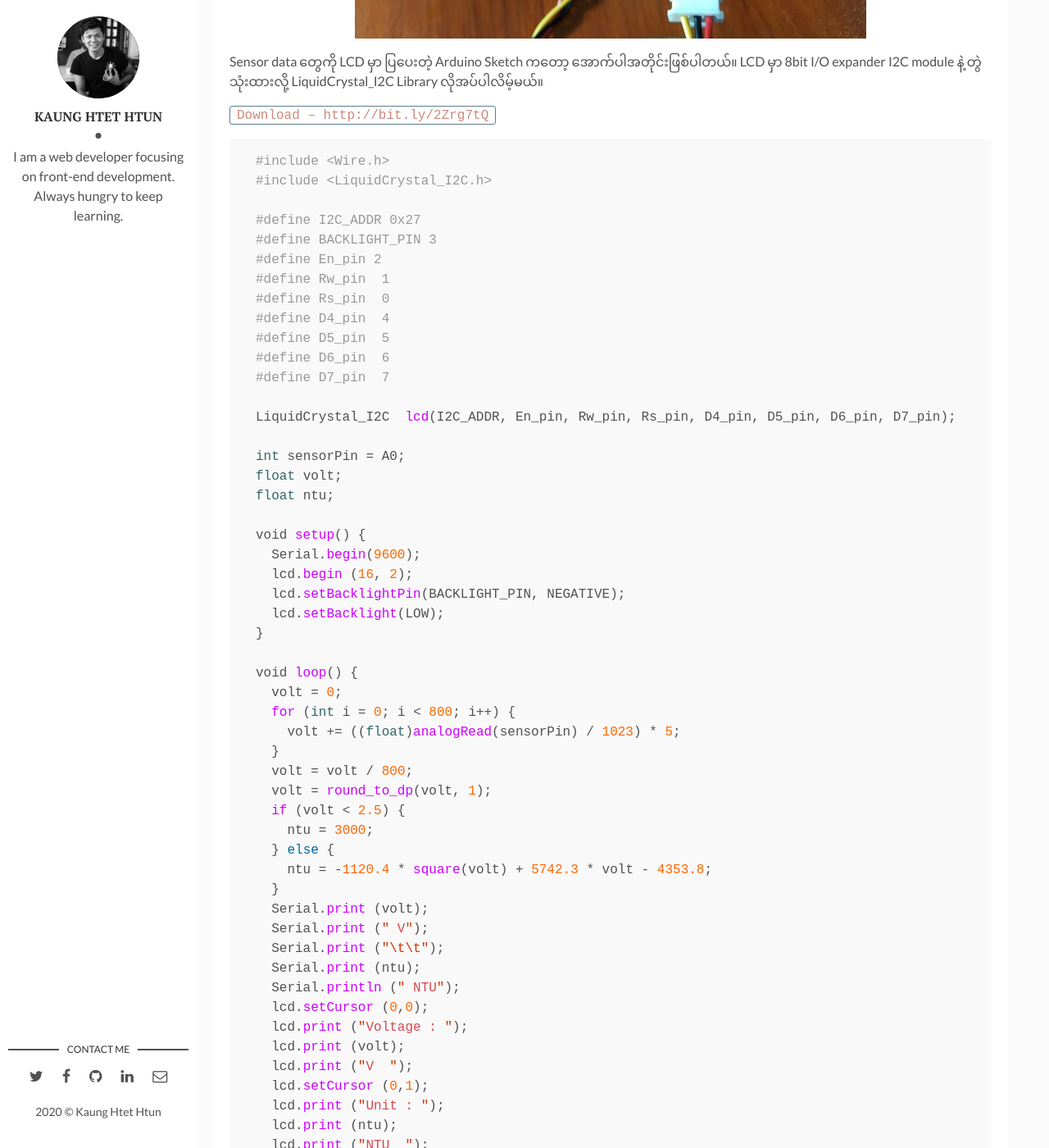
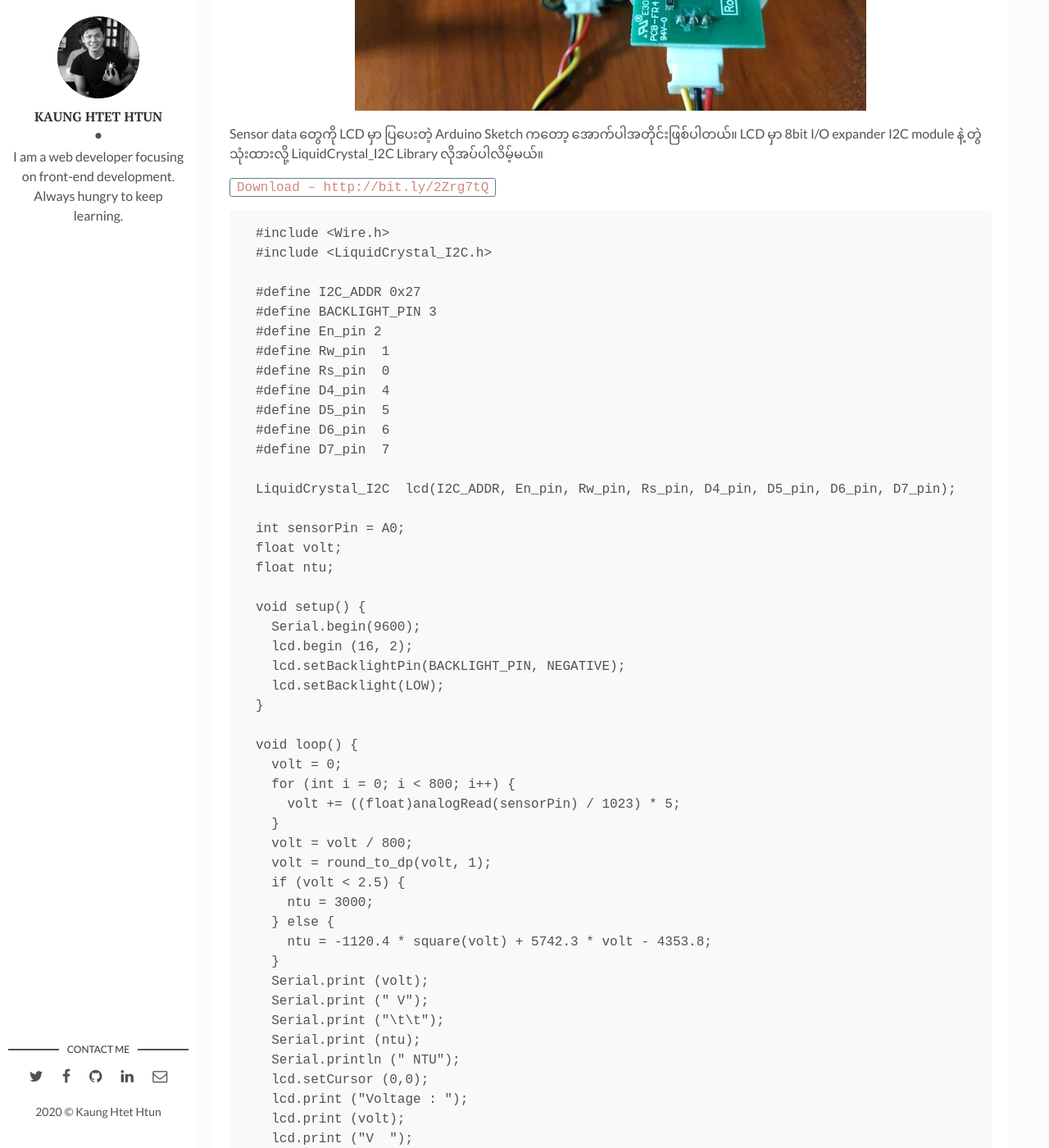
Before and after one commit to kogyikaunghtet/kogyikaunghtet.github.io, a Jekyll site: the page built from _posts/2020-02-14-turbidity-arduino.markdown, in a window 1280 px wide and 1400 px high, scrolled down 3476 px. Shown: the whole window at 82% size. Built offline with Jekyll 4.4.1, drawn with Linux system fonts in a browser that asks for light colours; comment, search, counter and statistics services are not loaded; some of the changed text lies outside the part shown.

Commit message:
Initial commit

```diff
--- a/_posts/2020-02-14-turbidity-arduino.markdown
+++ b/_posts/2020-02-14-turbidity-arduino.markdown
@@ -8,11 +8,11 @@
 tags: [Raspberry Pi, Displays]
 ---
 Turbidity ဆိုသည်မှာ ရေထဲတွင်ရှိနေသော မျက်စိဖြင့် မြင်နိုင်/မမြင်နိုင်သော အရာဝတ္ထုပစ္စည်းများ (mainly suspended particles & colloids) များကြောင့် ဖြစ်ပေါ်လာသော ရေနောက်ကျိခြင်းကို ခေါ်ဆိုခြင်း ဖြစ်ပါတယ်။ Unit ကိုတော့ NTU (Nephelometric Turbidity Unit) နဲ့ တိုင်းတာကြပါတယ်။ ရေ၏သန့်ရှင်းမှုကို Turbidity ကို ကြည့်ပြီး အကြမ်းဖျဉ်း သိရှိနိုင်ပါတယ်။ ပြင်ပအရာဝတ္ထုပစ္စည်းများ ပျော်ဝင်မှုများလေ၊ ရေနောက်ကျိမှု Turbidity ပိုများလေ ဖြစ်ပါတယ်။ Turbidity ကို ဖြစ်စေတဲ့ အရာတွေကတော့ အဓိကအားဖြင့် –
-(1) Phytoplankton လို့ ခေါ်တဲ့ အဏုဇီဝ ရေမှော်အပင်လေးများကြောင့်
-(2) ရေမှော် ရေညှိပေါက်ပွားခြင်းကြောင့်
-(3) ရေတိုက်စားခြင်းကြောင့် ဖြစ်ပေါ်လာတဲ့ အနယ်အနှစ်များကြောင့်
-(4) ရေဆိုးစွန့်ထုတ်မှုများကြောင့်
-(5) အိမ်သုံးရေစွန့်ထုတ်မှုများကြောင့် – စသည်တို့ကြောင့် အဓိက ဖြစ်ရပါတယ်။
+* (1) Phytoplankton လို့ ခေါ်တဲ့ အဏုဇီဝ ရေမှော်အပင်လေးများကြောင့်
+* (2) ရေမှော် ရေညှိပေါက်ပွားခြင်းကြောင့်
+* (3) ရေတိုက်စားခြင်းကြောင့် ဖြစ်ပေါ်လာတဲ့ အနယ်အနှစ်များကြောင့်
+* (4) ရေဆိုးစွန့်ထုတ်မှုများကြောင့်
+* (5) အိမ်သုံးရေစွန့်ထုတ်မှုများကြောင့် – စသည်တို့ကြောင့် အဓိက ဖြစ်ရပါတယ်။
 
 <p align="center">
 <img src="/assets/img/turbidity/clear.jpg">
@@ -46,7 +46,7 @@
 
 `Download – http://bit.ly/2Zrg7tQ`
 
-{% highlight python %}
+{% highlight arduino %}
 #include <Wire.h>
 #include <LiquidCrystal_I2C.h>
 
```
